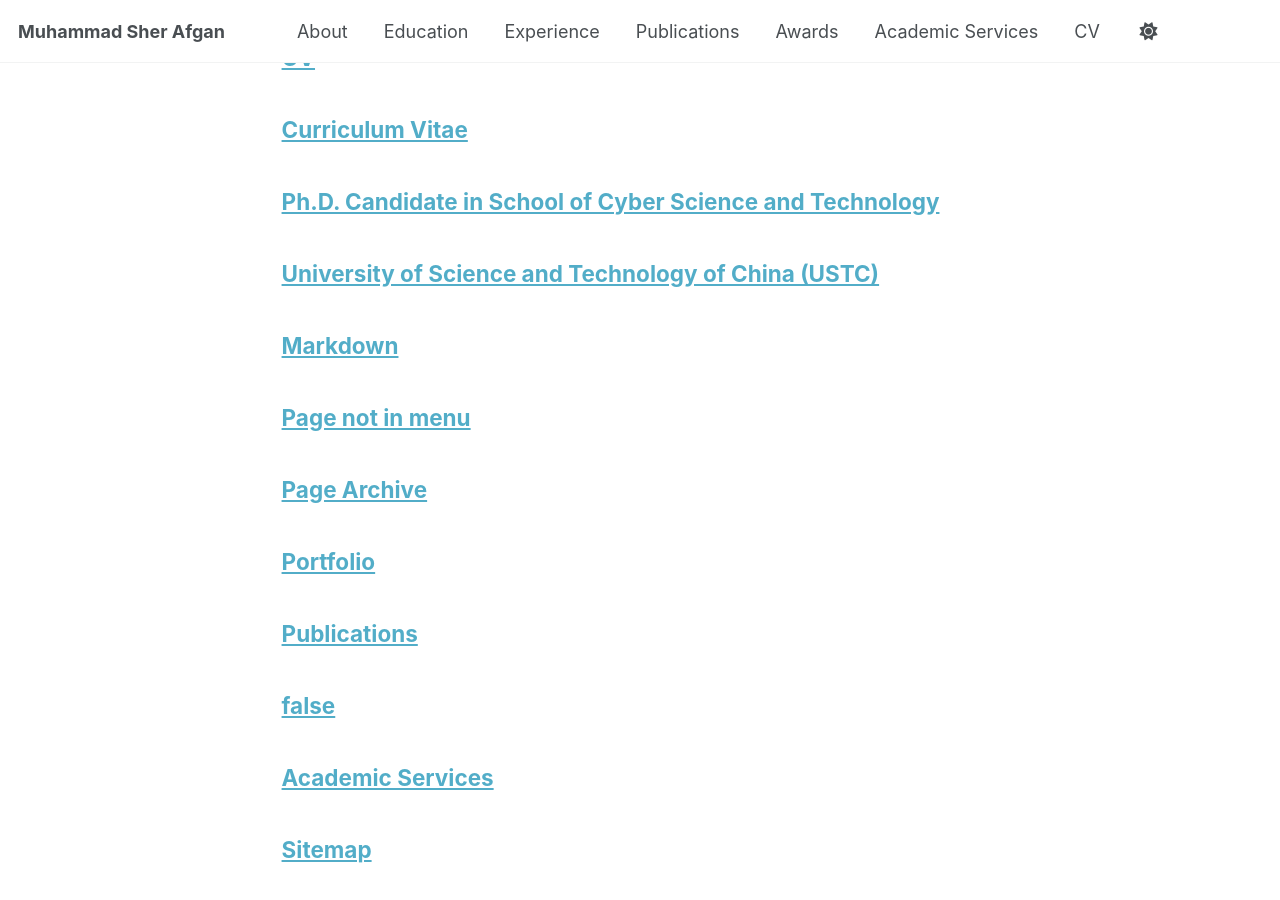
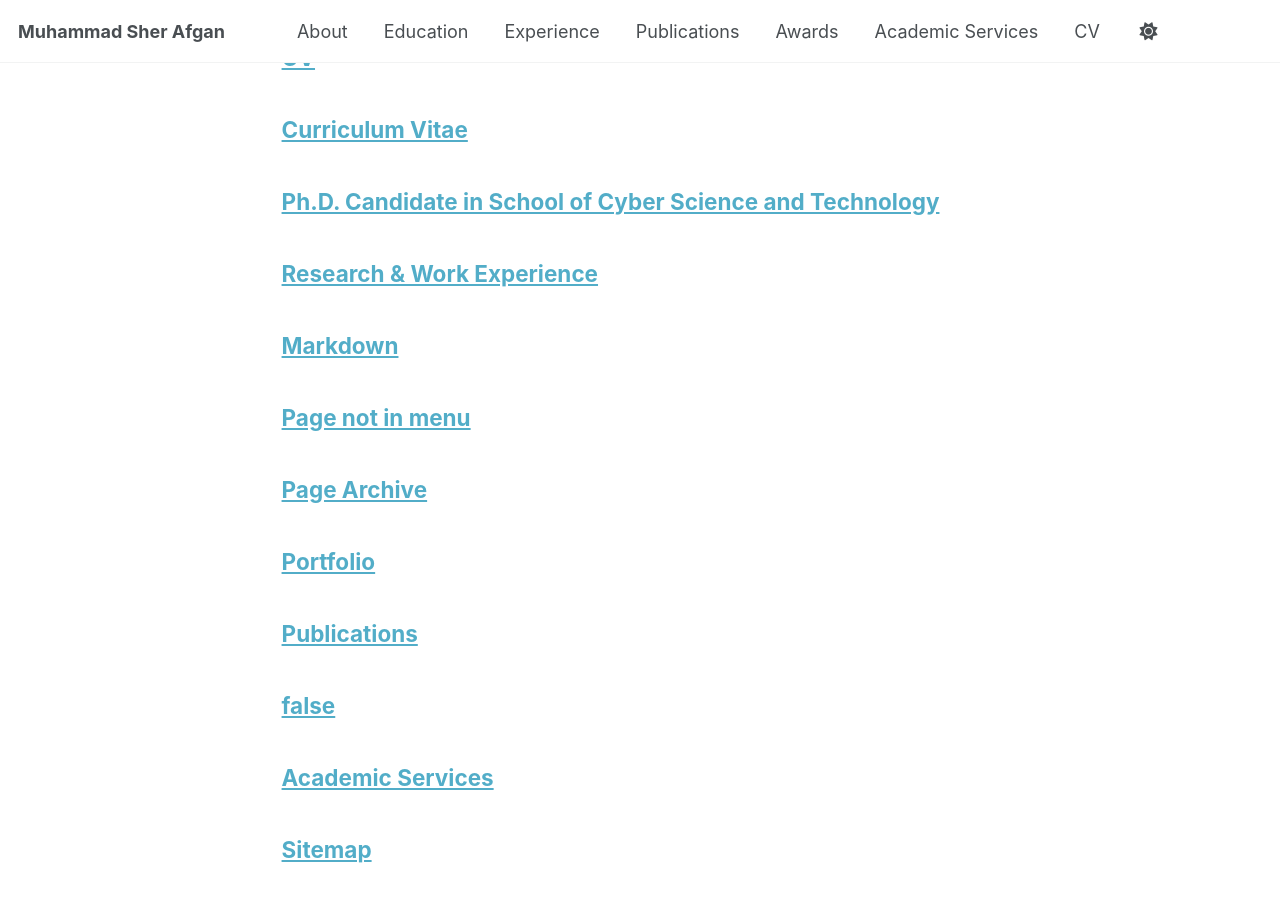
Before and after one commit to MSAfganUSTC/MSAfganUSTC.github.io, a Jekyll site: the page built from _pages/page-archive.html, in a window 1280 px wide and 900 px high, scrolled down 488 px. Built offline with Jekyll 4.4.1, drawn with Linux system fonts in a browser that asks for light colours; a style sheet for code colours, icons or effects is not loaded.

Commit message:
Update experience.md

```diff
--- a/_pages/experience.md
+++ b/_pages/experience.md
@@ -3,7 +3,7 @@ title: false
 permalink: /experience/
 author_profile: true
 ---
-
+# Research & Work Experience
 ## University of Science and Technology of China (USTC)
 **School of Cyber Science and Technology — Ph.D. Candidate**
 Hefei, China | **Present**
```
